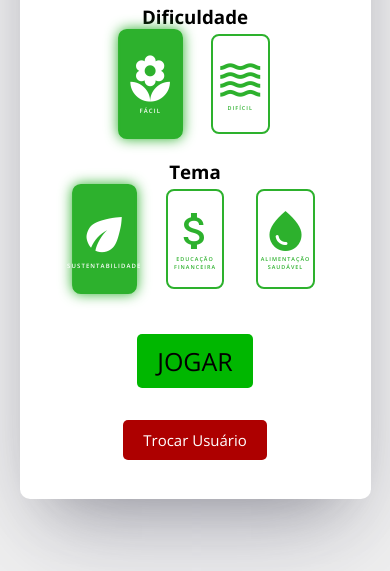
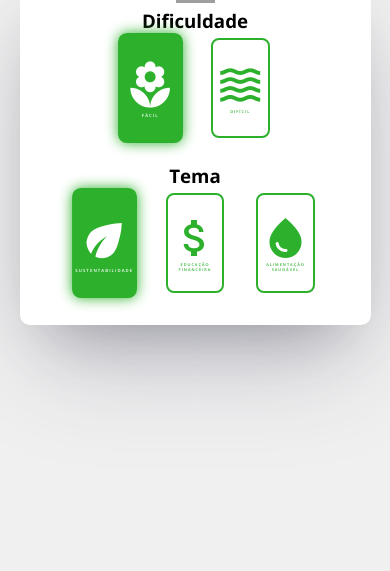
Before and after one commit to Lazaros2/SpeakSnake2, a PHP site: page /selecao.php in a window 390 px wide. Shown: the part 273-844 px from the top of the page. Run offline with PHP 8.4, Linux system fonts and the light colour scheme; grey boxes are pictures that could not be loaded.

Commit message:
Toques finais na tela de seleção

```diff
--- a/style.css
+++ b/style.css
@@ -70,7 +70,6 @@ body{
     display: flex;
     width: 90vmin;
     height: 90vmin;
-    min-height: 700px;
     border-radius: 10px;
     background-color: white;
     flex-direction: column;
@@ -180,6 +179,10 @@ input{
     box-sizing: border-box;
     border: 2px solid black;
     border-radius: 4px;
+  }
+  img{
+    width: 10vw;
+    height: auto;
   }
 
   .radio-group {
@@ -349,7 +352,7 @@ body {
     justify-content: center;
     height: 100%;
     width: 15vw;
-    max-width: 230px;
+    max-width: 180px;
     border: 2px solid var(--primary-color);
     border-radius: 8px;
     padding: 5px;
@@ -366,7 +369,7 @@ body {
 
 .input-container label {
     color: var(--primary-color);
-    font-size: clamp(1.4vw, 1.4vw, 150px);
+    font-size: clamp(1vw, 1vw, 40px);
     font-weight: 600;
     text-transform: uppercase;
     letter-spacing: 1px;
```
